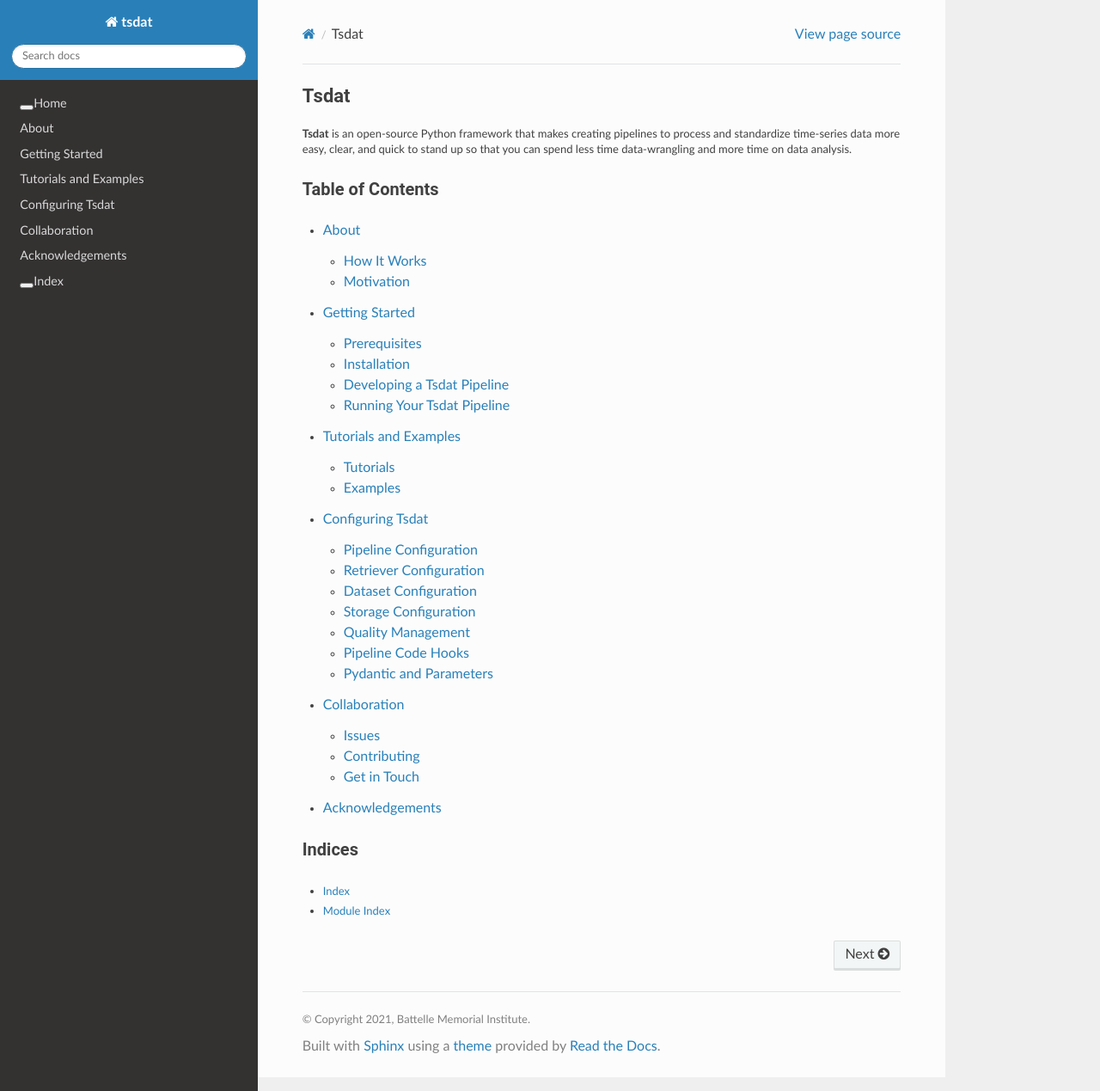
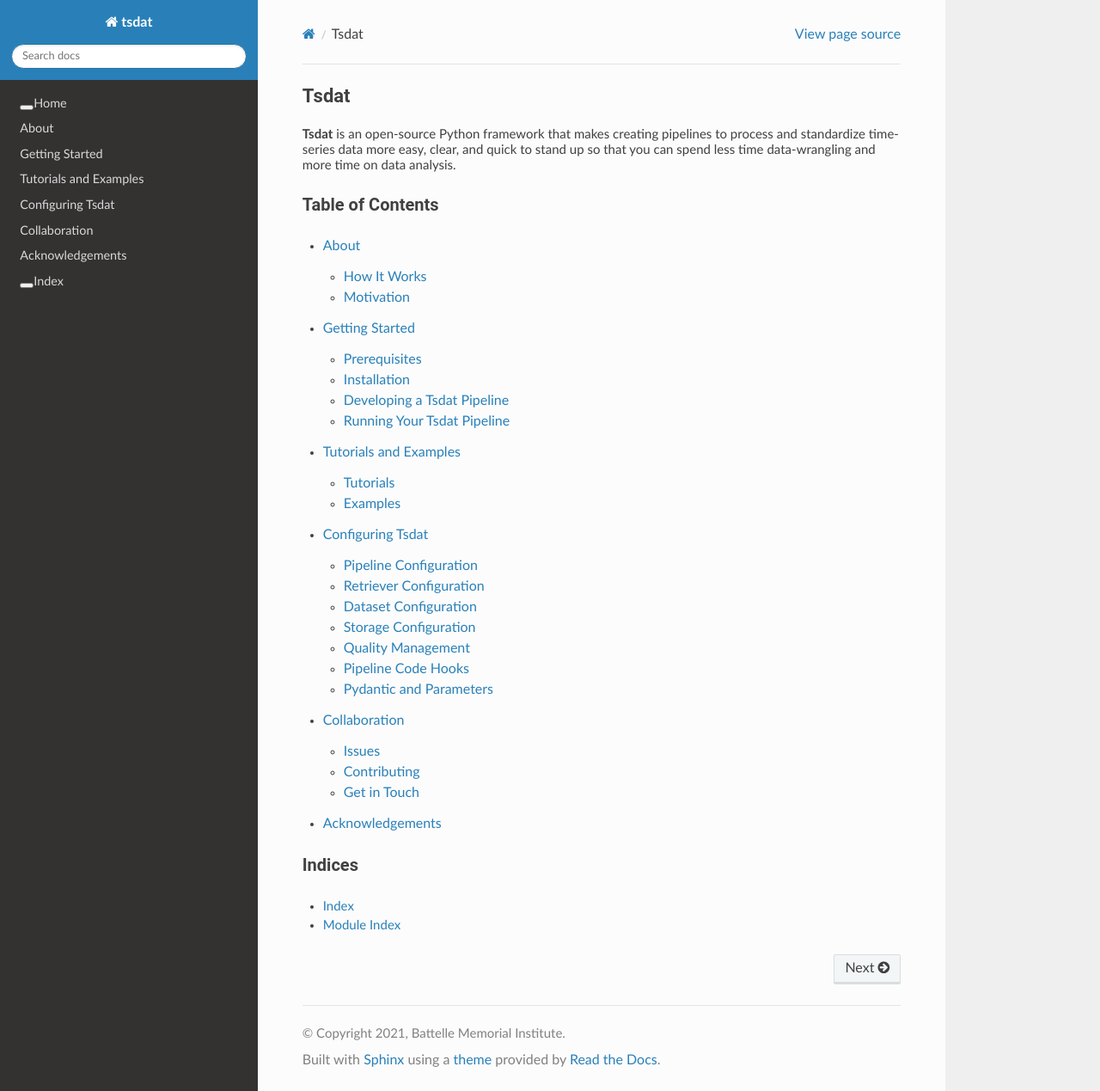
Before and after one commit to tsdat/tsdat, a Sphinx documentation site: the page built from docs/source/index.rst, in a window 1280 px wide and 1269 px high. Shown: the whole window at 86% size. Built offline with Sphinx 7.4.7 and the Read the Docs theme 2.0.0, drawn with Linux system fonts in a browser that asks for light colours; pages that are not in the unit, such as notebooks, are missing from menus.

Commit message:
Increase font size

```diff
--- a/docs/source/_static/css/custom.css
+++ b/docs/source/_static/css/custom.css
@@ -87,13 +87,13 @@ html.writer-html5 .rst-content dl[class]:not(.option-list):not(.field-list):not(
 
 p {
     line-height: 18px;
-    font-size: 13px;
+    font-size: 15px;
     margin: 0 0 24px
 }
 
 dl.py.method,
 dl.py.function {
-    font-size: 13px;
+    font-size: 15px;
     box-shadow: 0 0 11px rgba(33, 33, 33, .2);
 }
 
@@ -104,7 +104,7 @@ dl.py.function dt.sig.sig-object.py {
     background: #f0f0f0 !important;
     color: #555 !important;
     font-weight: normal !important;
-    font-size: 12px !important;
+    font-size: 15px !important;
     width: 100%;
 }
 
@@ -131,7 +131,7 @@ dl.py.class {
 
 span.sig-name.descname {
     font-weight: 900;
-    font-size: 13px;
+    font-size: 15px;
     margin-right: 3px;
 }
 
```
